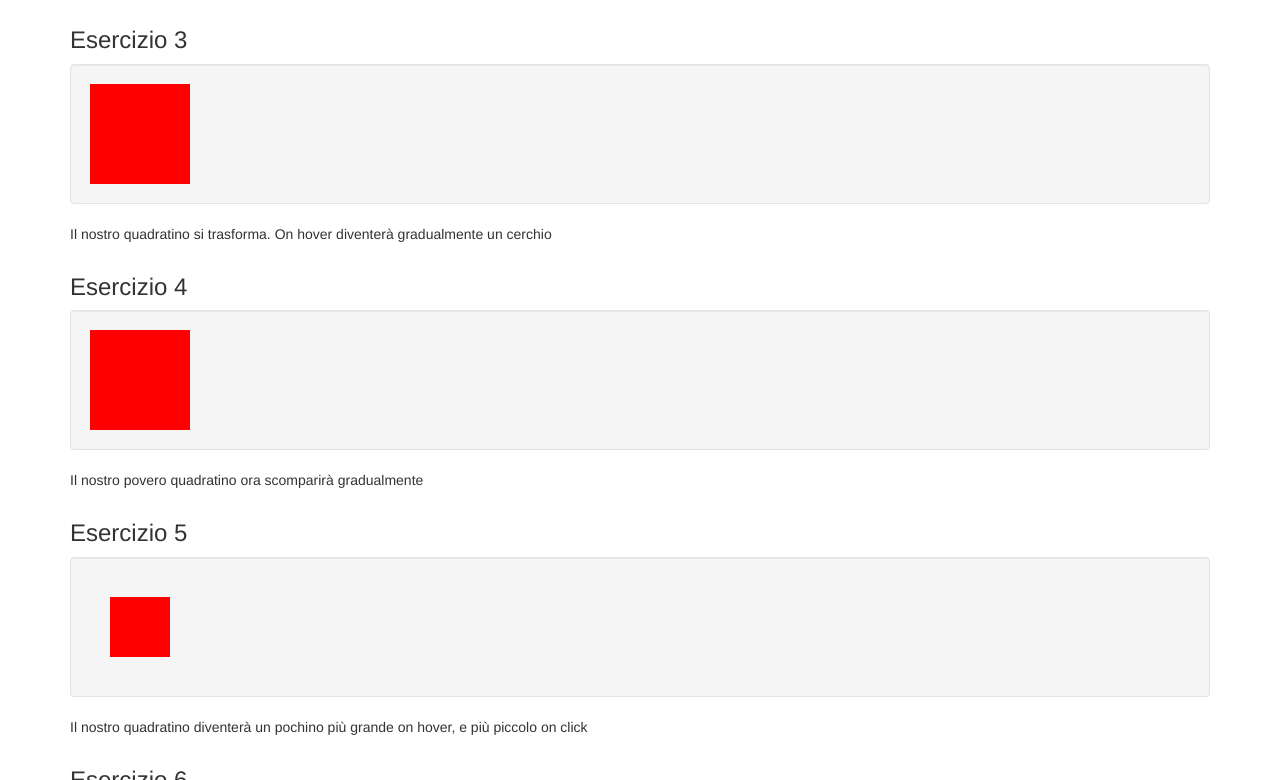
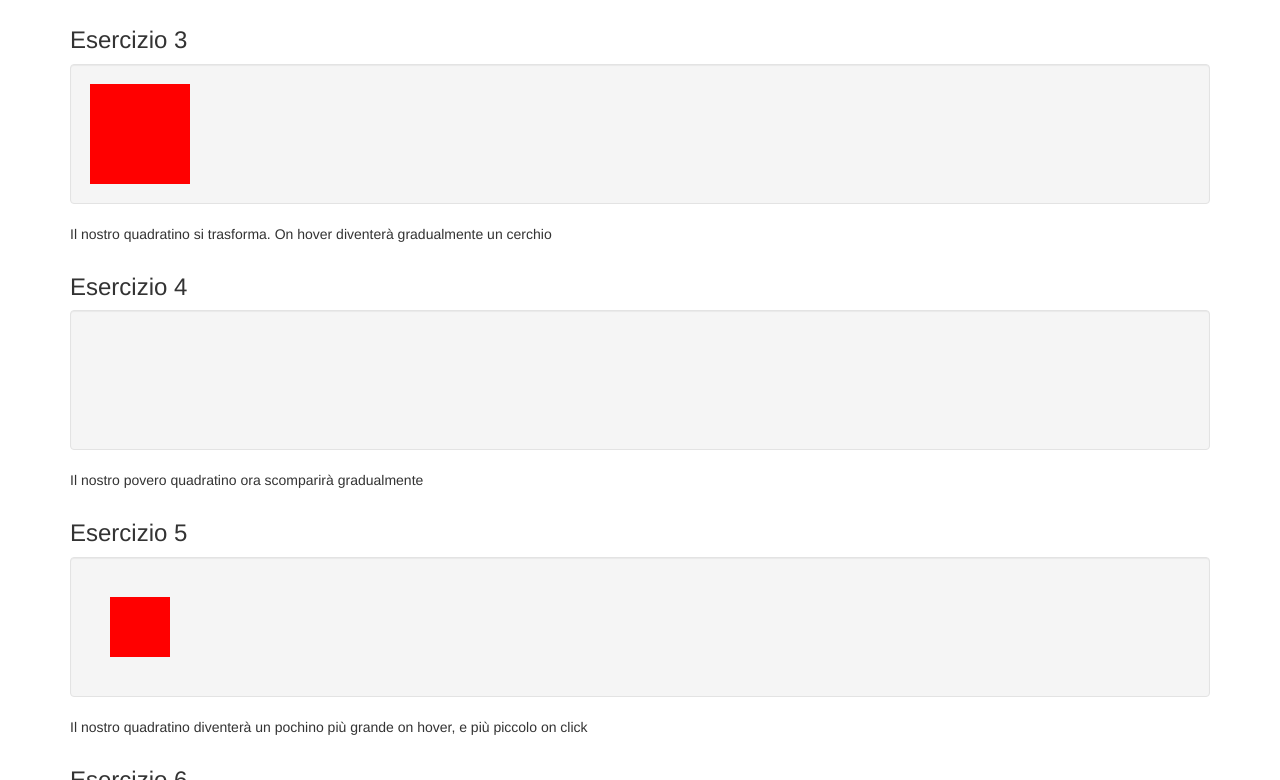
Before and after one commit to Limson91/html-css-animation-filter, a plain HTML site: page index.html in a window 1280 px wide. In both pictures the pointer is over the element 140 px from the left and 995 px from the top of the page. Shown: the part 615-1395 px from the top of the page. Drawn offline with nearby package versions, Linux system fonts and the light colour scheme; files that its build step writes are made by us from their sources.

Commit message:
added exercise 4

```diff
--- a/css/style.css
+++ b/css/style.css
@@ -45,6 +45,15 @@
     height: 100px;
     background: red;
 }
+
+.ex-4-square {
+    transition: 2s;
+}
+
+.ex-4-square:hover {
+    background-color: transparent;
+}
+
 .ex-5-square {
     margin: 20px;
     width: 60px;
```
